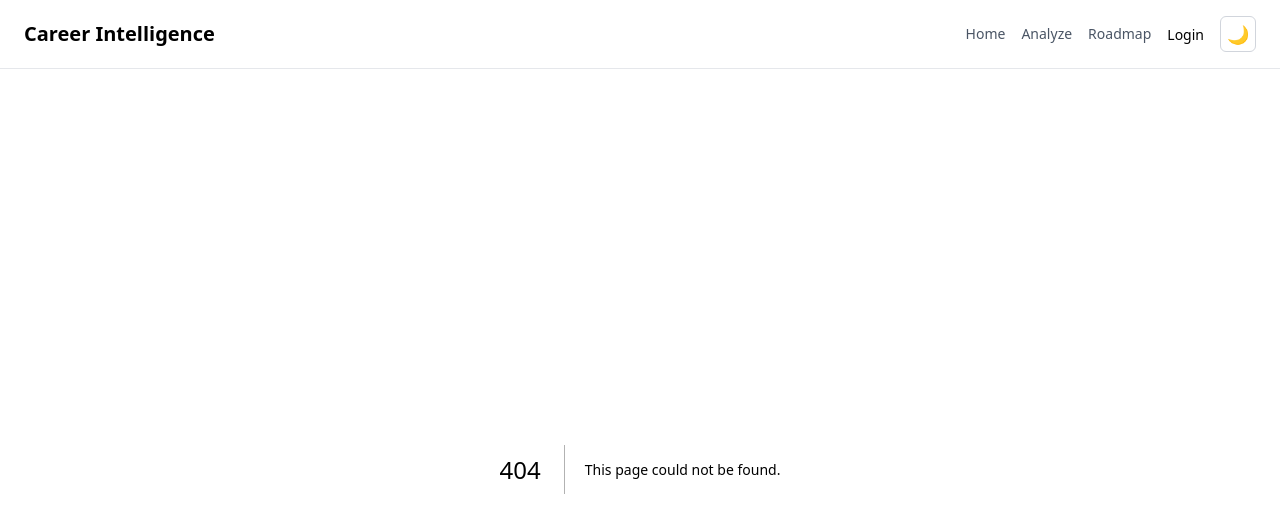
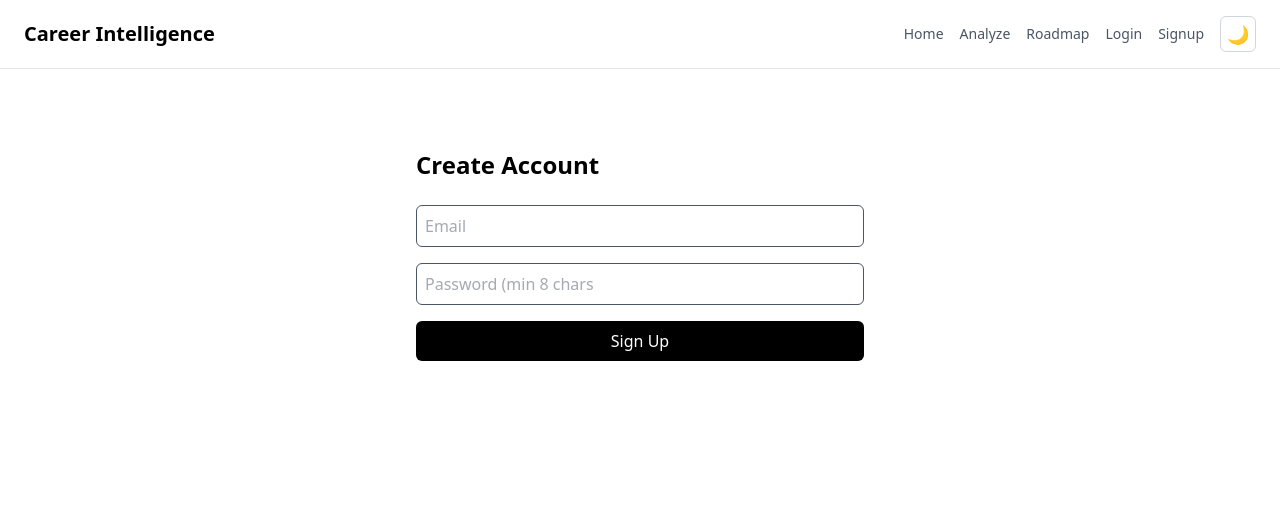
Before and after one commit to sumitkpal62/career_intelligent, a Next.js app in the folder career_intelligence_frontend/: page /signup in a window 1280 px wide. Before the commit this address had no page. Shown: the top 532 px of the page. Built offline with nearby package versions, Linux system fonts and the light colour scheme; no server answers.

Commit message:
MINOR: Add frontend signup page and complete authentication flow

```diff
--- a/career_intelligence_frontend/src/app/login/page.tsx
+++ b/career_intelligence_frontend/src/app/login/page.tsx
@@ -40,7 +40,7 @@ export default function LoginPage() {
                 <input
                     type="email"
                     placeholder="Email"
-                    className="w-full border p-2 text-gray-600 dark:text-gray-400 rounded-md"
+                    className="w-full border p-2 text-gray-600 dark:text-gray-200 rounded-md"
                     value={email}
                     onChange={(e) => setEmail(e.target.value)}
                 />
@@ -48,14 +48,21 @@ export default function LoginPage() {
                 <input
                     type="password"
                     placeholder="Password"
-                    className="w-full border p-2 text-gray-600 dark:text-gray-400 rounded-md"
+                    className="w-full border p-2 text-gray-600 dark:text-gray-200 rounded-md"
                     value={password}
                     onChange={(e) => setPassword(e.target.value)}
                 />
 
-                <button className="w-full bg-black text-white py-2 text-gray-600 dark:text-gray-400 rounded-md">
+                <button className="w-full bg-black text-white py-2 disabled:opacity-60 dark:bg-white dark:text-black rounded-md">
                     Login
                 </button>
+
+                <p className="text-sm mt-4">
+                    Don&apos;t have an account? {" "}
+                    <a href="/signup" className="underline">
+                        Sign up
+                    </a>
+                </p>
             </form>
         </main>
     );
--- /dev/null
+++ b/career_intelligence_frontend/src/app/signup/page.tsx
@@ -0,0 +1,66 @@
+"use client"
+
+import React, { useState } from "react"
+import { useRouter } from "next/navigation"
+import { API_BASE_URL } from "@/lib/config"
+
+export default function SignupPage() {
+    const [email, setEmail] = useState("");
+    const [password, setPassword] = useState("");
+    const [loading, setLoading] = useState(false);
+
+    const router = useRouter();
+
+    const handleSubmit = async (e: React.FormEvent) => {
+        e.preventDefault();
+        setLoading(true);
+
+        const res = await fetch(`${API_BASE_URL}/auth/signup`, {
+            method: "POST",
+            headers: { "Content-Type": "application/json" },
+            body: JSON.stringify({ email, password })
+        })
+
+        if (!res.ok) {
+            const err = await res.json();
+            alert(err.detail || "Signup Failed");
+            return;
+        }
+
+        alert("Signup Successful");
+        router.push("/login");
+    }
+
+
+    return (
+        <main className="max-w-md mx-auto mt-20">
+            <h2 className="text-2xl font-bold mb-6">Create Account</h2>
+
+            <form onSubmit={handleSubmit} className="space-y-4">
+
+                <input
+                    type="email"
+                    placeholder="Email"
+                    className="w-full border p-2 text-gray-600 dark:text-gray-200 rounded-md"
+                    required
+                    value={email}
+                    onChange={(e) => setEmail(e.target.value)}
+                />
+                <input
+                    type="password"
+                    placeholder="Password (min 8 chars"
+                    className="w-full border p-2 text-gray-600 dark:text-gray-200 rounded-md"
+                    required
+                    minLength={8}
+                    value={password}
+                    onChange={(e) => setPassword(e.target.value)}
+                />
+                <button disabled={loading} className="w-full bg-black text-white py-2 disabled:opacity-60 dark:bg-white dark:text-black rounded-md">
+                    {loading ? "Creating..." : "Sign Up"}
+                </button>
+            </form>
+        </main>
+    )
+
+
+}
--- a/career_intelligence_frontend/src/components/Navbar.tsx
+++ b/career_intelligence_frontend/src/components/Navbar.tsx
@@ -41,24 +41,24 @@ export default function Navbar() {
                            hover:text-black dark:hover:text-white">
             Roadmap
           </span>
-          <div>
-            {
-              !token ? (
-                <Link
-                  href={"/login"}
-                  className="text-sm font-medium hover:underline"
-                >
+          <div className="cursor-pointer text-sm">
+            {!token ? (
+              <div className="space-x-4">
+                <Link href="/login" className="hover:underline text-gray-600 dark:text-gray-300
+                           hover:text-black dark:hover:text-white">
                   Login
                 </Link>
-              ) : (
-                <button
-                  onClick={handleLogout}
-                  className="text-sm font-medium hover:underline"
-                >
-                  Logout
-                </button>
-              )
-            }
+                <Link href="/signup" className="hover:underline text-gray-600 dark:text-gray-300
+                           hover:text-black dark:hover:text-white">
+                  Signup
+                </Link>
+              </div>
+            ) : (
+              <button onClick={handleLogout} className="hover:underline text-gray-600 dark:text-gray-300
+                           hover:text-black dark:hover:text-white">
+                Logout
+              </button>
+            )}
           </div>
 
           <ThemeToggleButton />
```
